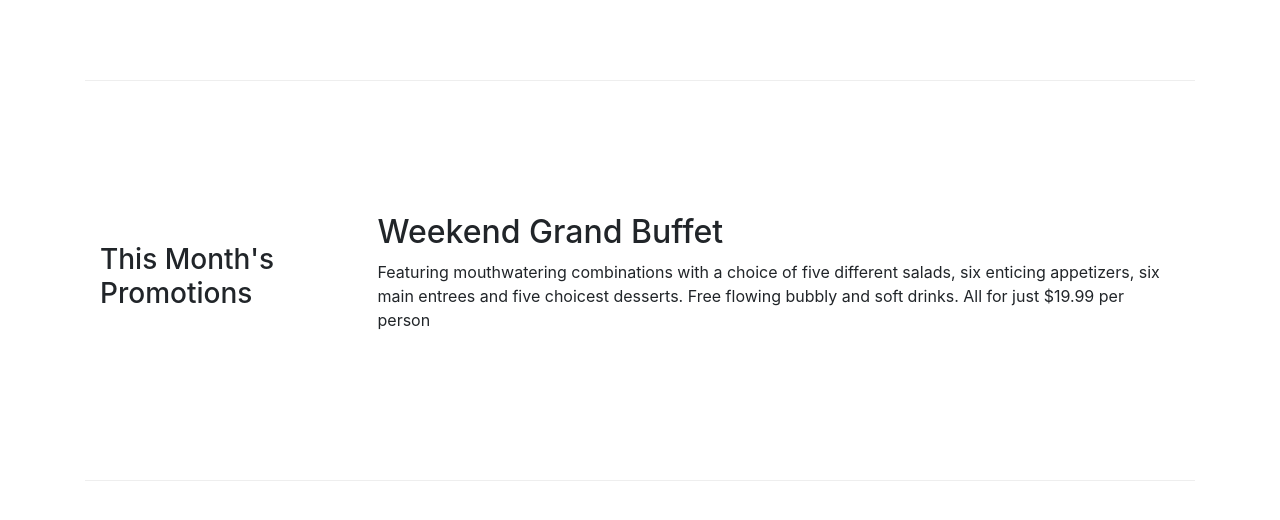
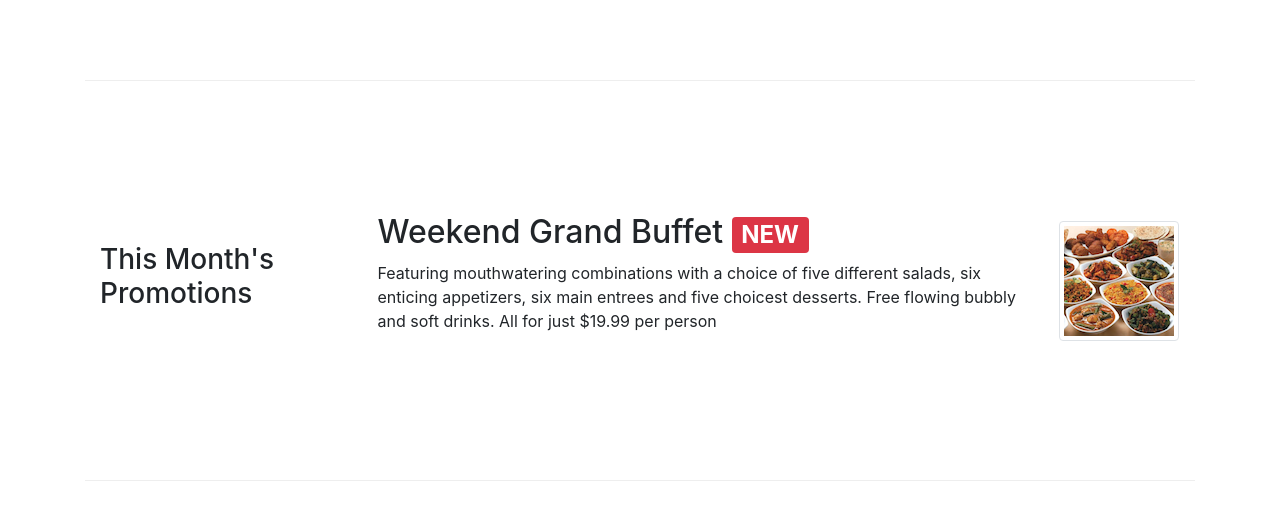
Before and after one commit to esnandakumar/bootstrap, a website: page index.html in a window 1280 px wide. Shown: the part 632-1152 px from the top of the page. Drawn offline with nearby package versions, Linux system fonts and the light colour scheme.

Commit message:
Assignment 2 - Task 2

```diff
--- a/index.html
+++ b/index.html
@@ -83,11 +83,18 @@
                 <h3>This Month's Promotions</h3>
             </div>
             <div class="col-sm col-md">
-                <h2>Weekend Grand Buffet</h2>
+            <div class="media">
+                <h2 class="mt-0">Weekend Grand Buffet
+                        <span class="badge badge-danger">NEW</span>
+                </h2>
+            </div>
                 <p>Featuring mouthwatering combinations with a choice of five different salads, six enticing appetizers, six
                     main entrees and five choicest desserts. Free flowing bubbly and soft drinks. All for just $19.99 per
                     person </p>
             </div>
+            <div class="media">
+                    <img src="img/buffet.png" alt="UthaPizza" class="d-flex mr-3 img-thumbnail align-self-center">
+                </div class="media-body">
         </div>
 
         <div class="row row-content align-items-center">
```
